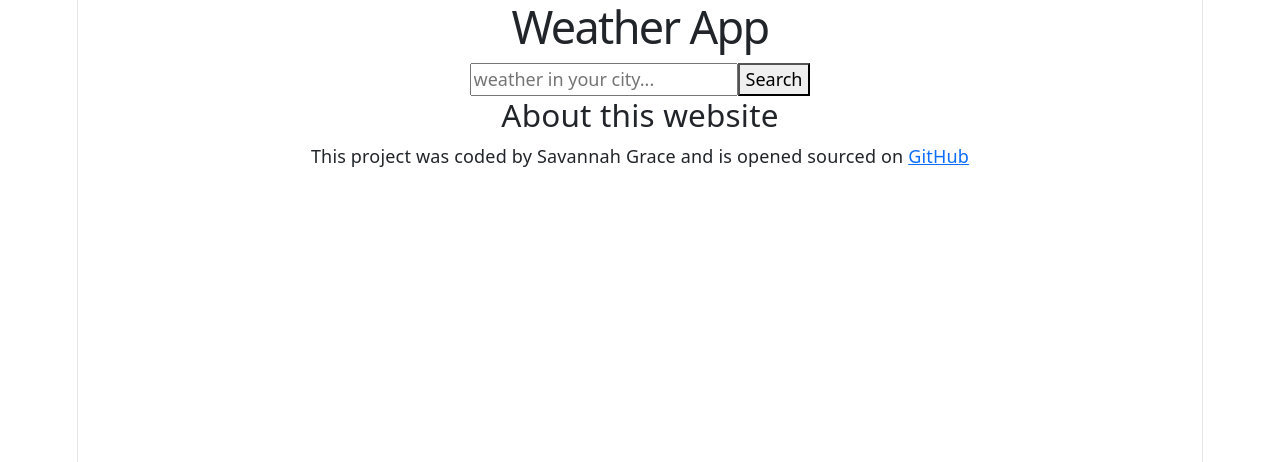
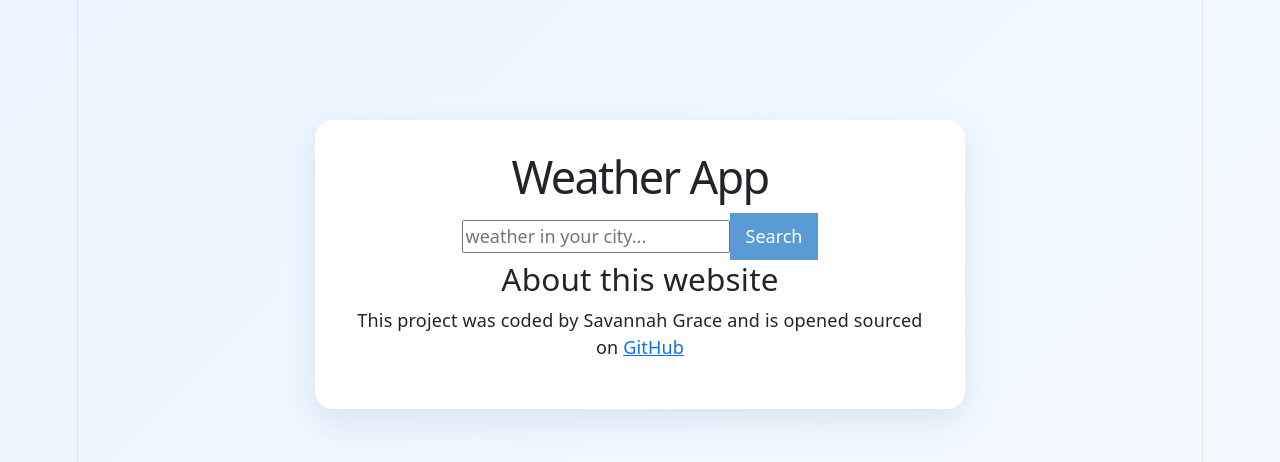
Before and after one commit to savannahgracecreates/react-vite, a React (Vite) app: page / in a window 1280 px wide. Shown: the top 462 px of the page. Built offline with nearby package versions, Linux system fonts and the light colour scheme.

Commit message:
rounded container and blue background css

```diff
--- a/src/App.jsx
+++ b/src/App.jsx
@@ -4,6 +4,7 @@ import axios from 'axios';
 
 
 function App() {
+
   const [city, setCity] = useState("");
   const [loaded, setLoaded] = useState(false);
   const [weather, setWeather] = useState({});
@@ -41,7 +42,7 @@ function App() {
 
   if (loaded) {
     return (
-      <div>
+      <div className='container'>
         {form}
         <ul>
           <li>Temperature: {Math.round(weather.temperature)}°F</li>
--- a/src/index.css
+++ b/src/index.css
@@ -50,10 +50,6 @@
   }
 }
 
-body {
-  font-family: 'Montserrat', sans-serif;
-  margin: 0;
-}
 
 #root {
   width: 1126px;
@@ -118,3 +114,36 @@ footer {
   font-size: 12px;
   color: rgba(0, 0, 0, 0.6);
 }
+.App {
+  max-width: 800px;
+  margin: 60px auto;
+}
+body {
+  margin: 0;
+  min-height: 100vh;
+  background: linear-gradient(135deg, #eaf5ff, #f7faff);
+  color: #243b53;
+  font-family: Arial, sans-serif;
+}
+
+.weather-app {
+  max-width: 650px;
+  margin: 60px auto;
+  padding: 30px;
+  background: #fff;
+  border-radius: 18px;
+  box-shadow: 0 12px 35px rgba(38, 90, 140, 0.12);
+}
+
+button {
+  border: 5px;
+  border-radius: 18px;
+  padding: 10px 16px;
+  background: #5b9bd5;
+  color: white;
+  cursor: pointer;
+}
+
+button:hover {
+  background: #397fbd;
+}
--- a/src/main.jsx
+++ b/src/main.jsx
@@ -8,7 +8,7 @@ import 'bootstrap/dist/css/bootstrap.min.css';
 createRoot(document.getElementById('root')).render(
   <StrictMode>
     <div className="App">
-      <div>
+      <div className='weather-app'>
         <h1>Weather App</h1>
           <App />
           <div>
```
Also changed, not shown: src/App.css (line endings or trailing spaces).
